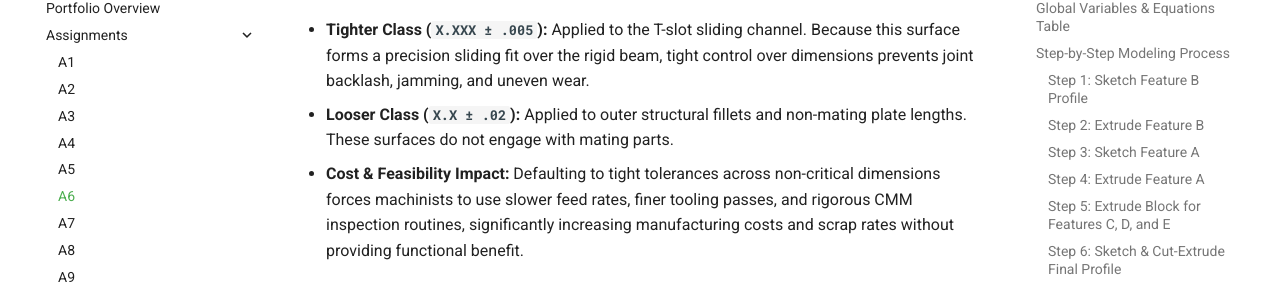
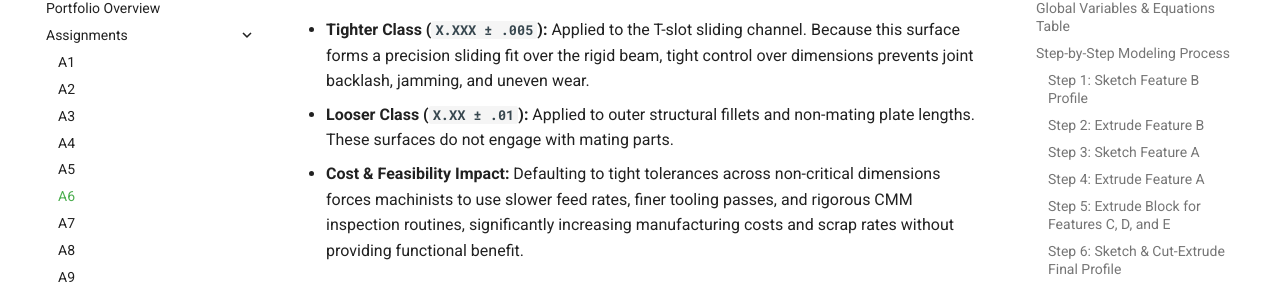
Before and after one commit to MHasan-27/megr2157-portfolio, an MkDocs documentation site: the page built from docs/assignments/A06/index.md, in a window 1280 px wide and 900 px high, scrolled down 9571 px. Shown: the part 154-442 px from the top of the window. Built offline with MkDocs 1.6.1 and Material for MkDocs 9.7.7, drawn with Linux system fonts in a browser that asks for light colours.

Commit message:
Revise tolerancing class for structural fillets
Updated tolerancing class for outer structural fillets to a tighter specification, improving precision in manufacturing.

```diff
--- a/docs/assignments/A06/index.md
+++ b/docs/assignments/A06/index.md
@@ -110,7 +110,7 @@ Rather than overriding the model with a rounded nominal value, `"d_stress_A"` ($
 
 ### Tolerancing & Manufacturing Justification
 - **Tighter Class (`X.XXX ± .005`):** Applied to the T-slot sliding channel. Because this surface forms a precision sliding fit over the rigid beam, tight control over dimensions prevents joint backlash, jamming, and uneven wear.
-- **Looser Class (`X.X ± .02`):** Applied to outer structural fillets and non-mating plate lengths. These surfaces do not engage with mating parts.
+- **Looser Class (`X.XX ± .01`):** Applied to outer structural fillets and non-mating plate lengths. These surfaces do not engage with mating parts.
 - **Cost & Feasibility Impact:** Defaulting to tight tolerances across non-critical dimensions forces machinists to use slower feed rates, finer tooling passes, and rigorous CMM inspection routines, significantly increasing manufacturing costs and scrap rates without providing functional benefit.
 
 ### Time Log
```
